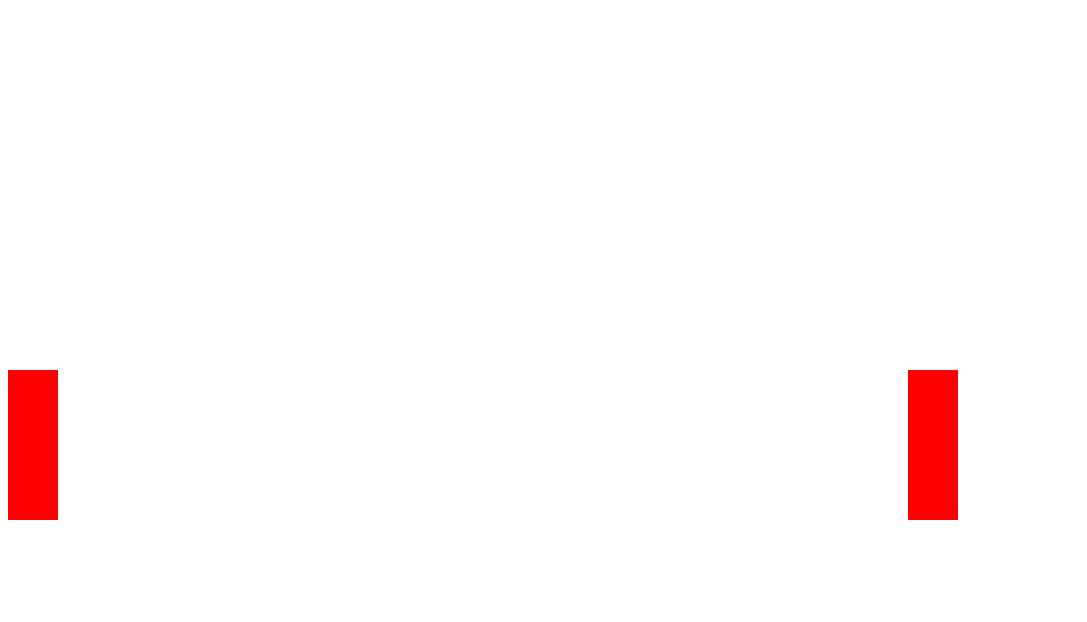
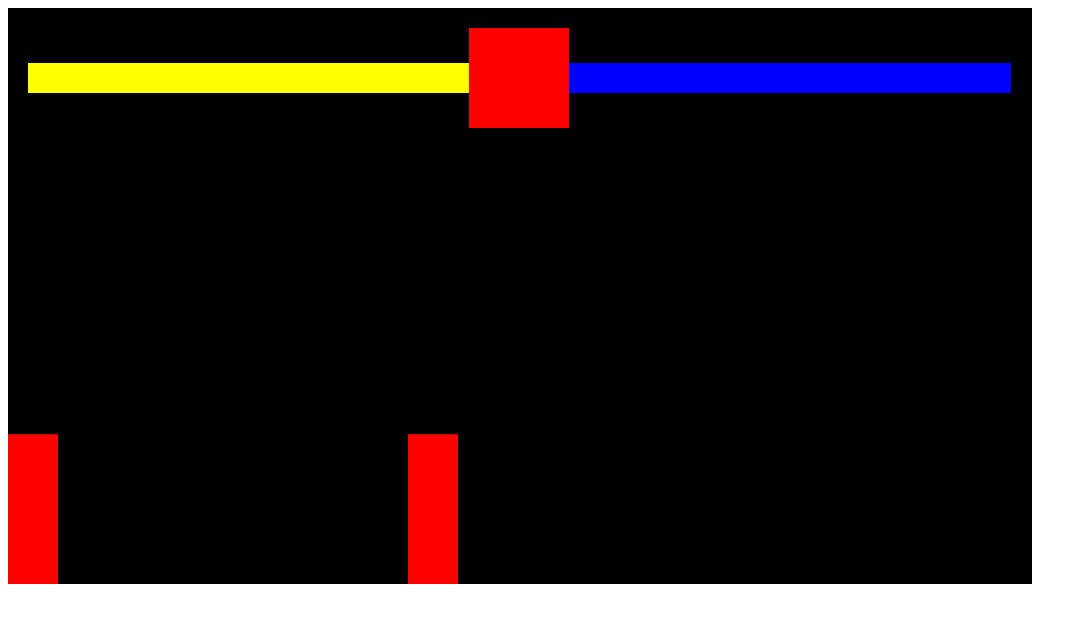
Before and after one commit to mahmod1333/samuraiGame, a plain HTML site: page index.html in a window 1280 px wide. Shown: the whole page, without its empty margins (0-1087 px from the left). Drawn offline with Linux system fonts and the light colour scheme.

Commit message:
ended healthbar&timer

```diff
--- a/index.html
+++ b/index.html
@@ -1,3 +1,37 @@
+<!DOCTYPE html>
+<html lang="en">
+<head>
+    <meta charset="UTF-8">
+    <meta http-equiv="X-UA-Compatible" content="IE=edge">
+    <meta name="viewport" content="width=device-width, initial-scale=1.0">
+    <title>Document</title>
+</head>
+<body>
 
-    <canvas></canvas>
+    <div style="position: relative; display: inline-block">
+        <div style='  position: absolute;
+        display: flex;
+        width: 100%;
+        align-items: center;
+        padding: 20px;'>
+            <div id='health-player'  style="width:43.1%;
+            height:30px;
+            background-color: yellow;
+
+            "></div>
+            <div id="timer" style="  background-color: red;
+            width: 100px;
+            height: 100px;
+            flex-shrink: 0;" ></div>
+            <div id='health-enemy'style="width:43.1%;
+            height:30px;
+            background-color: blue;
+
+            "  ></div>
+        </div>
+        <canvas></canvas>
+    </div>
+
     <script src="index.js"></script>
+</body>
+</html>
--- a/index.js
+++ b/index.js
@@ -1,73 +1,189 @@
-const canvas = document.querySelector('canvas');
-const ctx = canvas.getContext('2d');
-canvas.width = 1024;
-canvas.height = 512;
-ctx.fillRect(0, 0, canvas.width, canvas.height);
-const gravity = 0.5;
-class Sprit {
-  constructor({position ,velocity}) {
-  this.position =  position;
+const canvas = document.querySelector('canvas')
+const c = canvas.getContext('2d')
+canvas.width = 1024
+canvas.height = 576
+
+c.fillRect(0, 0, canvas.width, canvas.height)
+
+const gravity = 0.2;
+
+class Sprite {
+  constructor({ position, velocity, color , offset }) {
+    this.position = position
     this.velocity = velocity
-    this.height = 150;
+    this.height = 150
+    this.lastKey
+    this.color =color
+    this.attackbox = {
+      position: {
+        x: this.position.x ,
+        y: this.position.y
+      },
+      width: 100,
+      height: 100
     }
+    this.isAttacking = false
+    this.offset = offset
+  }
+
   draw() {
-ctx.fillStyle = 'red';
-ctx.fillRect(this.position.x, this.position.y,50, this.height );
-
+    c.fillStyle = 'red'
+    c.fillRect(this.position.x , this.position.y , 50, this.height)
+    // attackbox
+    if(this.isAttacking) {
+    c.fillStyle = this.color
+    c.fillRect(this.attackbox.position.x, this.attackbox.position.y, this.attackbox.width,  this.attackbox.height)
+    }
   }
   update() {
-        this.draw();
-        this.position.x += this.velocity.x;
-        this.position.y += this.velocity.y;
-      if (this.position.y + this.height + this.velocity.y  >= canvas.height) {
-        this.velocity.y = 0;
+    this.draw()
+ this.attackbox.position.x = this.position.x + this.offset
+  this.attackbox.position.y = this.position.y
+    this.position.x += this.velocity.x
+    this.position.y += this.velocity.y
 
-      }else {
-        this.velocity.y += gravity;
+    if (this.position.y + this.height + this.velocity.y >= canvas.height) {
+      this.velocity.y = 0
+    } else this.velocity.y += gravity
   }
-
-
+  attack() {
+    this.isAttacking = true
+    setTimeout(() => {
+      this.isAttacking = false
+    }
+    , 100)
   }
 
 }
+const player = new Sprite({
+  position: {
+    x: 0,
+    y: 0
+  },
+  velocity: {
+    x: 0,
+    y: 0
+  },
+  color:'blue',
+  offset:50
+})
+const enemy = new Sprite({
+  position: {
+    x: 400,
+    y: 100
+  },
+  velocity: {
+    x: 0,
+    y: 0
+  },
+  color:'green',
+  offset:-50
+})
 
+console.log(player)
 
+const keys = {
+  a: {
+    pressed: false
+  },
+  d: {
+    pressed: false
+  },
+  ArrowRight: {
+    pressed: false
+  },
+  ArrowLeft: {
+    pressed: false
+  }
+}
 
-const player = new Sprit({position:{x: 0, y:0}, velocity:{x: 0, y: 10}});
-
-const enemy = new Sprit({position:{x: 900, y:0}, velocity:{x: 0, y: 10}});
-  function anmation  (){
-      window.requestAnimationFrame(anmation)
-      ctx.fillStyle = 'black'
-        ctx.clearRect(0, 0, canvas.width, canvas.height)
+function animate() {
+  window.requestAnimationFrame(animate)
+  c.fillStyle = 'black'
+  c.fillRect(0, 0, canvas.width, canvas.height)
   player.update()
   enemy.update()
+
+  player.velocity.x = 0
+  enemy.velocity.x = 0
+
+  // player movement
+  if (keys.a.pressed && player.lastKey === 'a') {
+    player.velocity.x = -5
+  } else if (keys.d.pressed && player.lastKey === 'd') {
+    player.velocity.x = 5
   }
 
-    anmation();
-    window.addEventListener('keydown', (e) => {
-     switch (e.key) {
-
-        case 'a':
-          player.velocity.x = -10;
-          break;
-        case 'd':
-          player.velocity.x = 10;
-          break;
+  // Enemy movement
+  if (keys.ArrowLeft.pressed && enemy.lastKey === 'ArrowLeft') {
+    enemy.velocity.x = -5
+  } else if (keys.ArrowRight.pressed && enemy.lastKey === 'ArrowRight') {
+    enemy.velocity.x = 5
+  }
+  // detect collision
+  if (player.position.x + player.attackbox.width > enemy.position.x &&
+     player.position.x < enemy.position.x + enemy.attackbox.width &&
+      player.position.y + player.attackbox.height > enemy.position.y &&
+      player.position.y < enemy.position.y + enemy.attackbox.height &&
+      player.isAttacking){
+    console.log('collision')
+  }
 }
 
-    });
-    window.addEventListener('keyup', (e) => {
-      switch (e.key) {
+animate()
+
+window.addEventListener('keydown', (event) => {
+  console.log(event.key)
+  switch (event.key) {
+    case 'd':
+      keys.d.pressed = true
+      player.lastKey = 'd'
+      break
+    case 'a':
+      keys.a.pressed = true
+      player.lastKey = 'a'
+      break
     case 'w':
-          player.position.y === 362 ?  player.velocity.y = -15  : null;
-          break;
+      player.velocity.y = -20
+      break
+case 'v':
+  player.attack()
+  break
+  case '1':
+    enemy.attack()
+    case 'ArrowRight':
+      keys.ArrowRight.pressed = true
+      enemy.lastKey = 'ArrowRight'
+      break
+    case 'ArrowLeft':
+      keys.ArrowLeft.pressed = true
+      enemy.lastKey = 'ArrowLeft'
+      break
+    case 'ArrowUp':
+      enemy.velocity.y = -20
+      break
+  }
+  console.log(event.key)
+})
+
+window.addEventListener('keyup', (event) => {
+  switch (event.key) {
+    case 'd':
+      keys.d.pressed = false
+      break
     case 'a':
-          player.velocity.x = 0;
-          break;
-        case 'd':
-          player.velocity.x = 0;
-          break;
+      keys.a.pressed = false
+      break
   }
 
-    });
+  // enemy keys
+  switch (event.key) {
+    case 'ArrowRight':
+      keys.ArrowRight.pressed = false
+      break
+    case 'ArrowLeft':
+      keys.ArrowLeft.pressed = false
+      break
+  }
+  console.log(event.key)
+})
--- /dev/null
+++ b/style.css
@@ -0,0 +1,10 @@
+
+#health-bar{
+background-color: yellow;
+}
+#health-player{
+width:30%;
+height:30px;
+background-color: yellow;
+position: absolute;
+}
```
Lines whose indentation alone changed are shown as unchanged.
